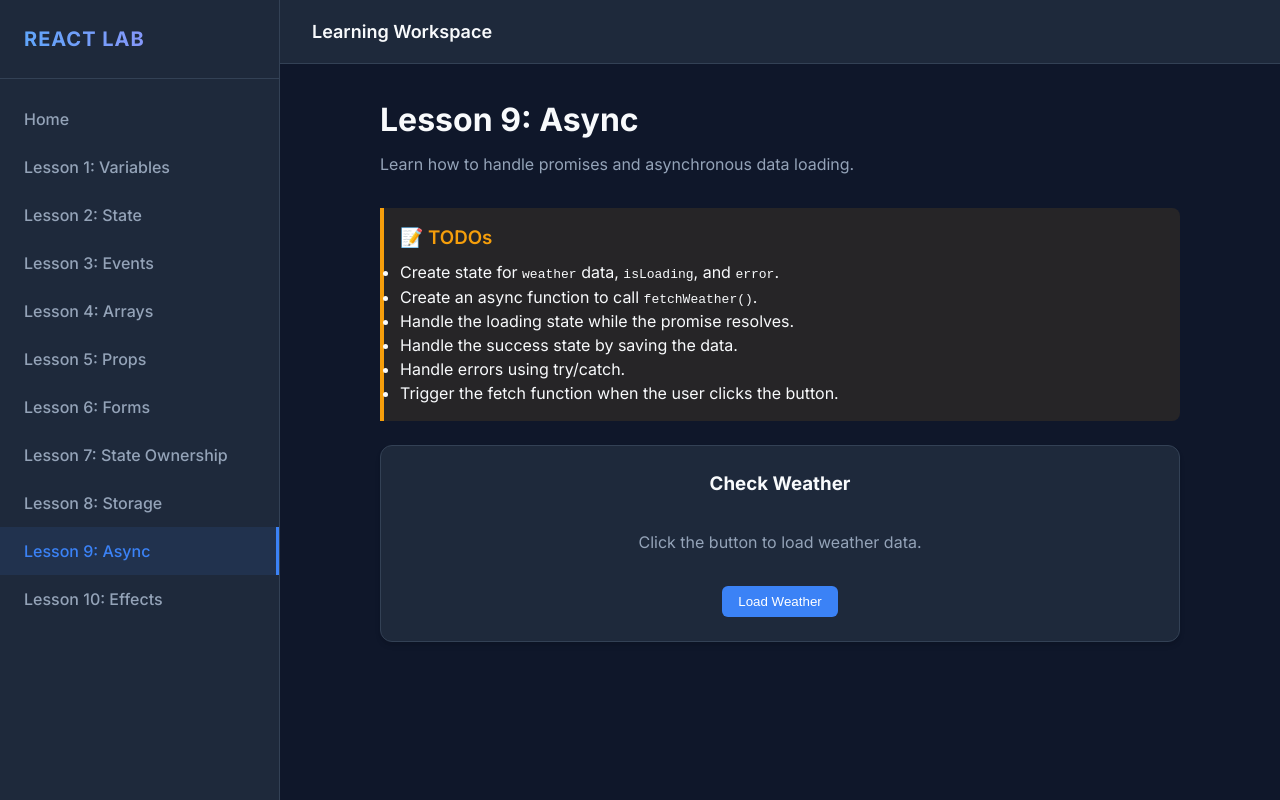
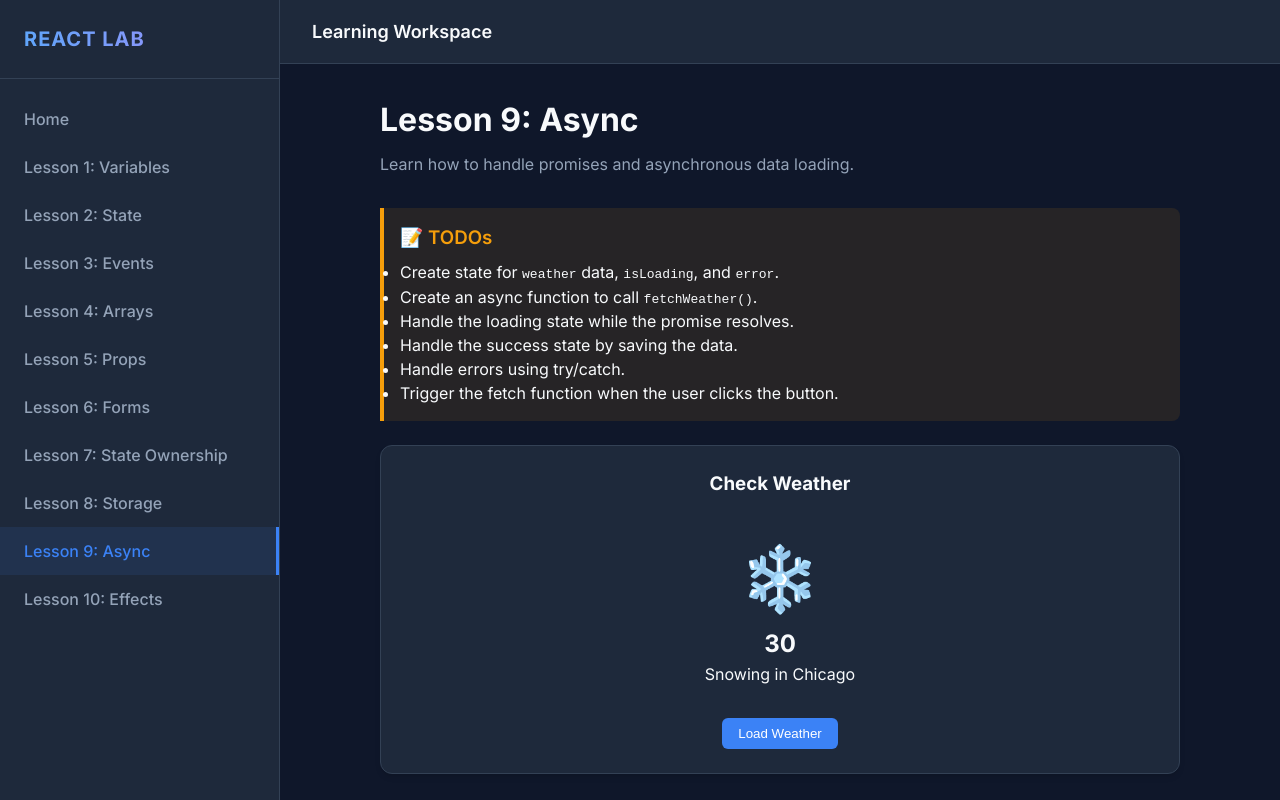
Before and after one commit to PinkCheetah1/University-Me---React, a React (Vite) app in the folder react-practice-lab/: page /lesson-9 in a window 1280 px wide. Both pictures are taken after a click on the button "Load Weather". Built offline with nearby package versions, Linux system fonts and the light colour scheme.

Commit message:
Finished Lesson 9

```diff
--- a/react-practice-lab/src/pages/Lesson09Async.jsx
+++ b/react-practice-lab/src/pages/Lesson09Async.jsx
@@ -1,7 +1,44 @@
 // TODO: Import fetchWeather function
-// import { fetchWeather } from '../data/mockWeather';
+import { fetchWeather } from '../data/mockWeather';
+import { useState } from 'react';
 
 export default function Lesson09Async() {
+  const [weather, setWeather] = useState();
+  const [isLoading, setIsLoading] = useState(false);
+  const [error, setError] = useState();
+
+  async function getData() {
+    // While we wait, loading screen
+    setIsLoading(true);
+    setError("");
+    // Put in the request
+    // If we get an error, display error.
+    try {
+      const data = await fetchWeather();
+      setWeather(data)
+    } catch (err) {
+      setError(err.message);
+    }
+    setIsLoading(false);
+  }
+
+  let content = "";
+  if (isLoading) {
+    content = <div style={{ color: 'var(--primary)', fontWeight: 'bold' }}>Loading...</div>;
+  } else if (error) {
+    content = <div style={{ color: 'var(--danger)' }}>Error loading weather! Error: {error} </div>;
+  } else if (weather) {
+    content = <div>
+             <div style={{ fontSize: '4rem' }}>{weather.emoji}</div>
+             <h2>{weather.temp}</h2>
+             <p>{weather.condition} in {weather.location}</p>
+           </div>
+  } else {
+    content = <div style={{ color: 'var(--text-muted)' }}>Click to view weather.</div>
+  }
+
+
+
   return (
     <div className="lesson-page">
       <h1 className="lesson-title">Lesson 9: Async</h1>
@@ -26,29 +63,11 @@ export default function Lesson09Async() {
 
         <div style={{ margin: '2rem 0' }}>
           {/* TODO: conditionally render loading, error, or weather data based on state */}
-
-          <div style={{ color: 'var(--text-muted)' }}>
-            Click the button to load weather data.
-          </div>
-
-          {/* Loading example */}
-          {/* <div style={{ color: 'var(--primary)', fontWeight: 'bold' }}>Loading...</div> */}
-
-          {/* Success example */}
-          {/*
-          <div>
-            <div style={{ fontSize: '4rem' }}>☀️</div>
-            <h2>72°F</h2>
-            <p>Sunny in San Francisco</p>
-          </div>
-          */}
-
-          {/* Error example */}
-          {/* <div style={{ color: 'var(--danger)' }}>Error loading weather!</div> */}
+            {content}
         </div>
 
         {/* TODO: Attach fetch click handler */}
-        <button className="btn">Load Weather</button>
+        <button className="btn" onClick={getData}>Load Weather</button>
       </div>
     </div>
   );
```
